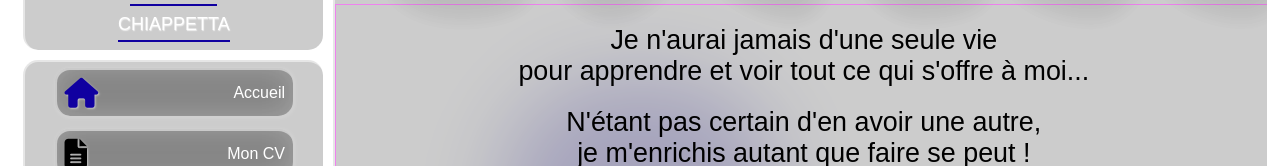
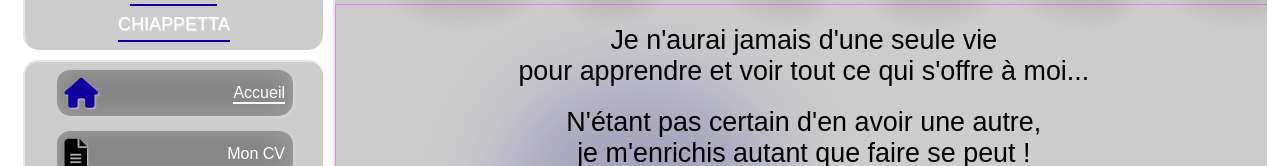
Before and after one commit to ChristopheC-83/barpat-v2, a React (Create React App) app: page / in a window 1280 px wide. Shown: the part 184-350 px from the top of the page. Built offline with nearby package versions, Linux system fonts and the light colour scheme.

Commit message:
soulignage navbar ok

```diff
--- a/src/Style/index.css
+++ b/src/Style/index.css
@@ -803,6 +803,9 @@ a {
 .navbarContainer .navigation li:hover p:after {
   left: 0;
 }
+.navbarContainer .navigation .active p:after {
+  left: 0;
+}
 .navbarContainer .socialNetwork {
   background: #fff;
   border-radius: 15px;
--- a/src/Style/sous-fichiers/_navbar.scss
+++ b/src/Style/sous-fichiers/_navbar.scss
@@ -76,6 +76,7 @@
       transition: all 0.5s;
     }
 
+
     i {
       text-shadow: 1px 1px 2px #ffffff80;
       font-size: 30px;
@@ -94,13 +95,24 @@
       justify-content: space-between;
       font-size: clamp(16px, 5px + 1.2vh, 20px);
 
+
+
     }
+
 
 
 
     li:hover p:after {
       left: 0;
     }
+
+    .active{
+      p:after {
+        left: 0;
+      }
+    }
+
+
 
   }
 
@@ -155,6 +167,8 @@
       font-weight: bold;
     }
   }
+
+
 }
 
 @import "./MQ/navbar_MQ";
--- a/src/component/componentsNavbar/Navigation.js
+++ b/src/component/componentsNavbar/Navigation.js
@@ -2,7 +2,7 @@ import { useContext } from "react";
 import { NavLink } from "react-router-dom";
 import { dataColorContext } from "../Context/ColorContext";
 
-export default function Navigation() {
+export default function Navigation({ active, children, onClick }) {
   const { dataColor } = useContext(dataColorContext);
 
   return (
@@ -10,7 +10,10 @@ export default function Navigation() {
       <ul>
         {dataColor.map((link) => (
           <li key={link.id}>
-            <NavLink to={link.to}>
+            <NavLink
+            to={link.to}
+            className={active ? "active liActive" : ""}
+            >
               <i className={link.icone} style={{ color: `${link.color}` }}></i>
 
               <p>{link.nameLink}</p>
```
Also changed, not shown: 1 other file (tests, documents, lock files or other folders).
